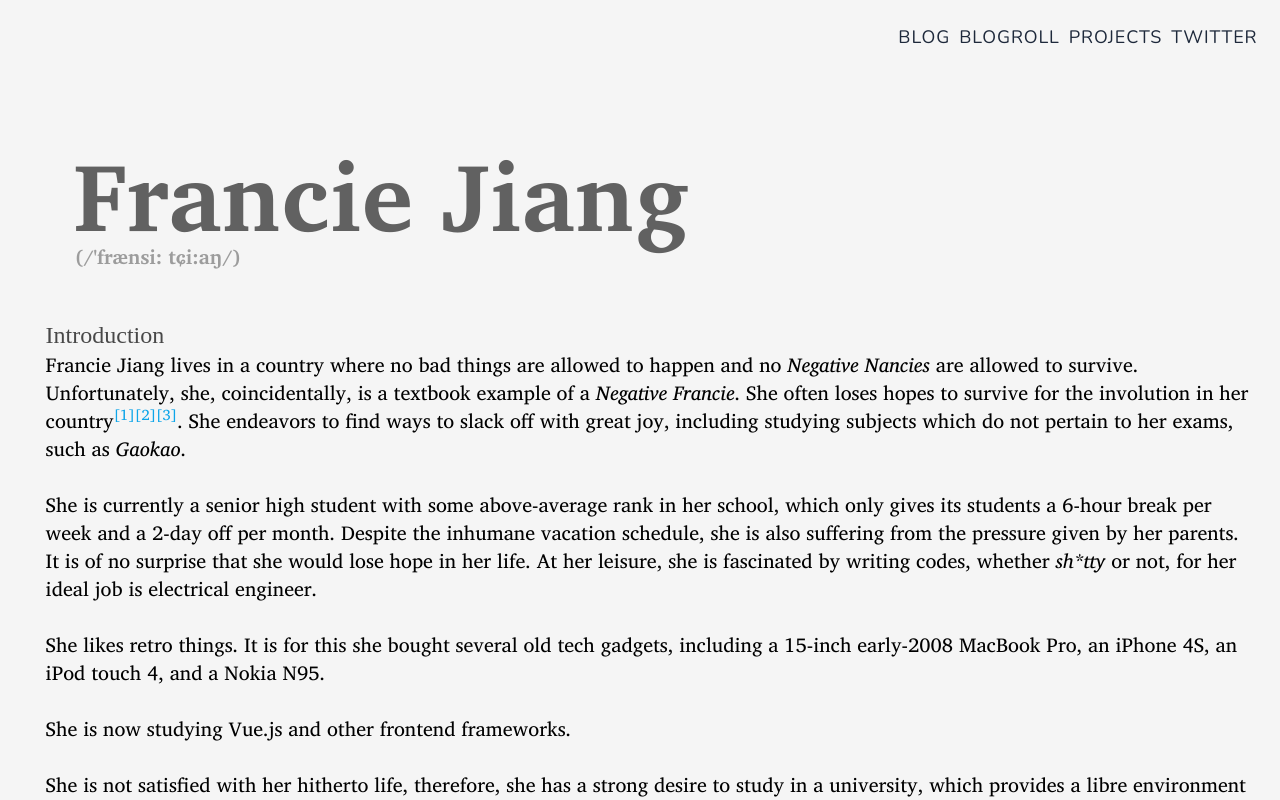
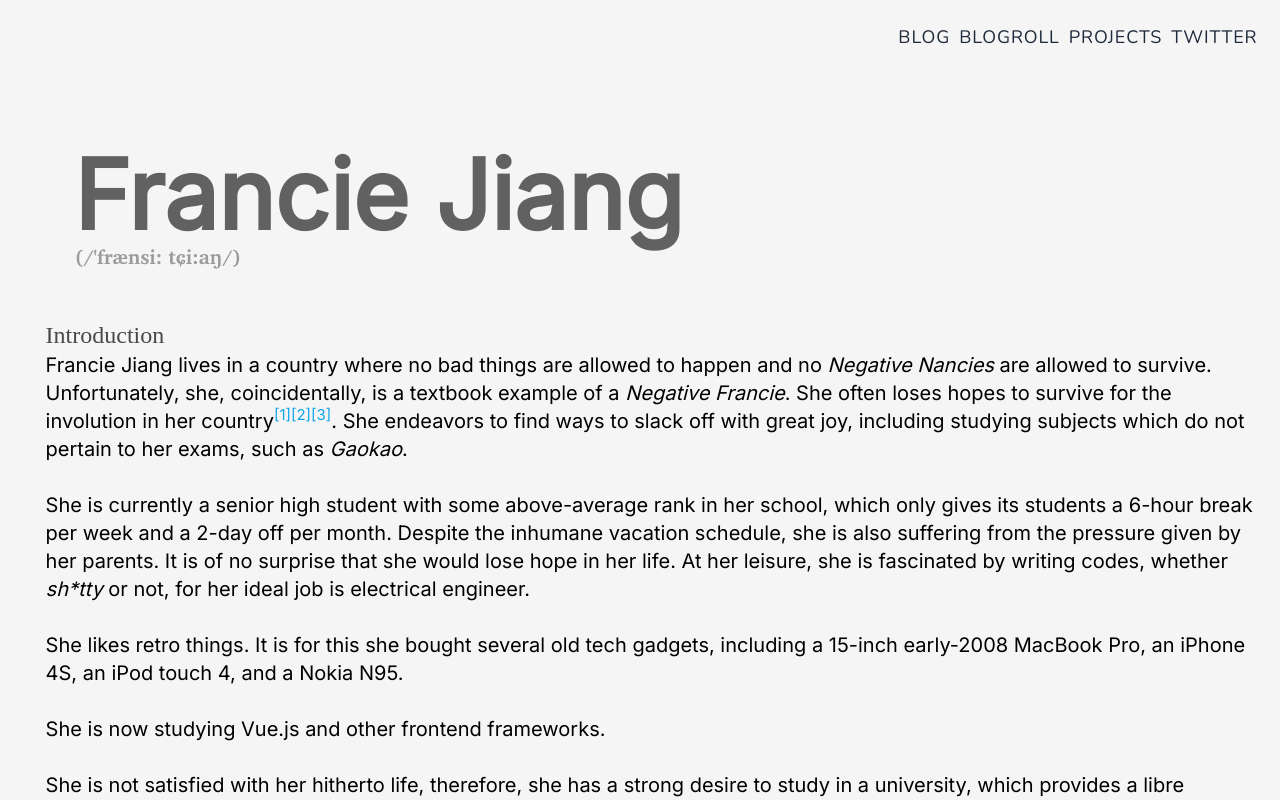
Before and after one commit to abaiii/vue-portfolio, a Vue app: page / in a window 1280 px wide. Shown: the top 800 px of the page. Built offline with nearby package versions, Linux system fonts and the light colour scheme; a web font is replaced by a local one.

Commit message:
Fixed CharisSILW Problem

```diff
--- a/src/assets/sil-fonts/CharisSIL-webfont-example.css
+++ b/src/assets/sil-fonts/CharisSIL-webfont-example.css
@@ -31,11 +31,3 @@ Open Font License, Version 1.1 (http://scripts.sil.org/OFL).
 }
 
 /* set body to use Charis SIL */
-body {
-  font-family: CharisSILW, sans-serif;
-    /* fall back to sans serif so that it's really obvious if the fonts don't load */
-}
-/* remove bold styling from heading */
-h1 {
-  font-weight: normal;
-}
```
